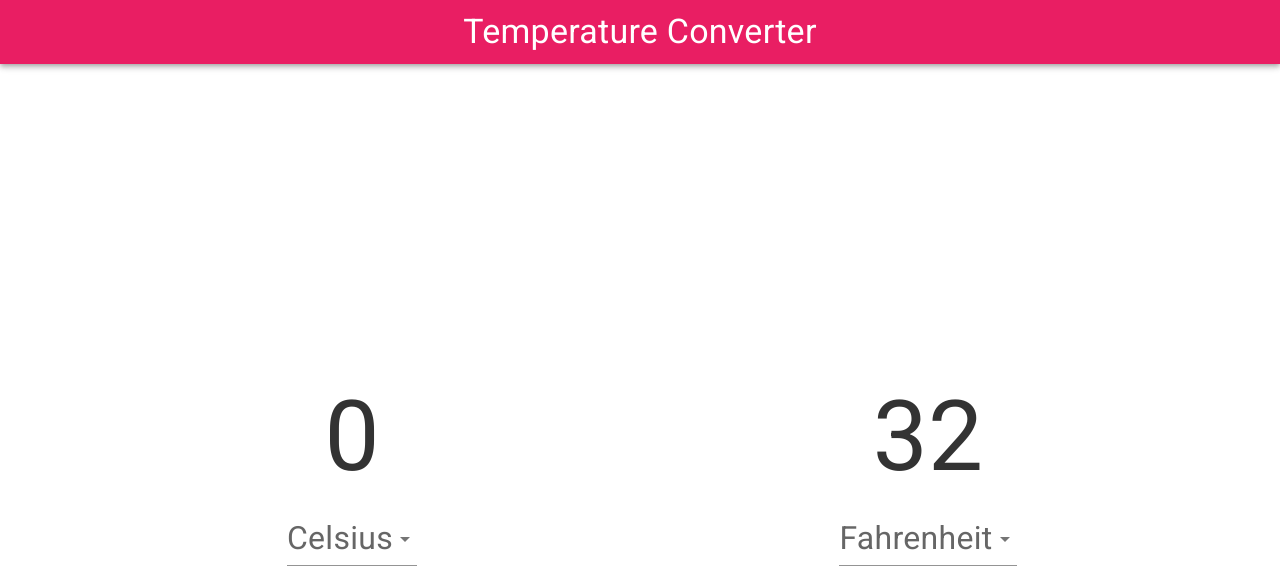
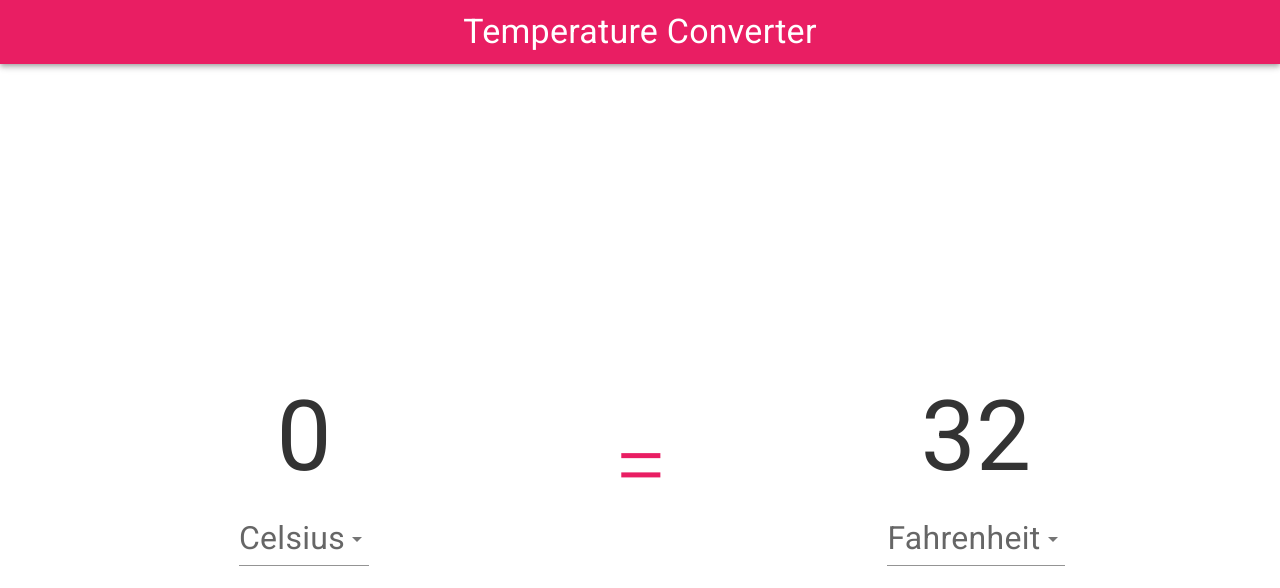
Before and after one commit to davidleesbir3/temperature-converter, a React (Create React App) app: page / in a window 1280 px wide. Shown: the top 588 px of the page. Built offline with nearby package versions, Linux system fonts and the light colour scheme.

Commit message:
Added an equal sign in the center

```diff
--- a/src/App.css
+++ b/src/App.css
@@ -37,10 +37,6 @@
   }
 }
 
-/* .MuiInputBase.input.MuiInput.input {
-  font-size: 98;
-} */
-
 input[type=number]::-webkit-inner-spin-button,
 input[type=number]::-webkit-outer-spin-button {
     -webkit-appearance: none;
--- a/src/App.js
+++ b/src/App.js
@@ -1,6 +1,12 @@
 import { useEffect, useState } from "react";
 
-import { Container, Grid, styled, ThemeProvider } from "@mui/material";
+import {
+  Container,
+  Grid,
+  styled,
+  ThemeProvider,
+  Typography,
+} from "@mui/material";
 
 import "./App.css";
 import theme from "./assets/theme";
@@ -143,7 +149,7 @@ function App() {
 
         <Container>
           <Grid container spacing={0} sx={{ minHeight: "100vh" }}>
-            <ColumnGridItem item xs={12} sm={6}>
+            <ColumnGridItem item xs={12} sm={5}>
               <TemperatureField
                 value={leftTemperature}
                 onChange={handleLeftTemperatureChange}
@@ -154,10 +160,12 @@ function App() {
                 onChange={handleLeftUnitChange}
               />
             </ColumnGridItem>
-            {/* <ColumnGridItem item xs={12} sm={1}>
-              <CompareArrowsIcon fontSize="large" />
-            </ColumnGridItem> */}
-            <ColumnGridItem item xs={12} sm={6}>
+            <ColumnGridItem item xs={12} sm={2}>
+              <Typography variant="h1" color={"primary"}>
+                =
+              </Typography>
+            </ColumnGridItem>
+            <ColumnGridItem item xs={12} sm={5}>
               <TemperatureField
                 value={rightTemperature}
                 onChange={handleRightTemperatureChange}
```
